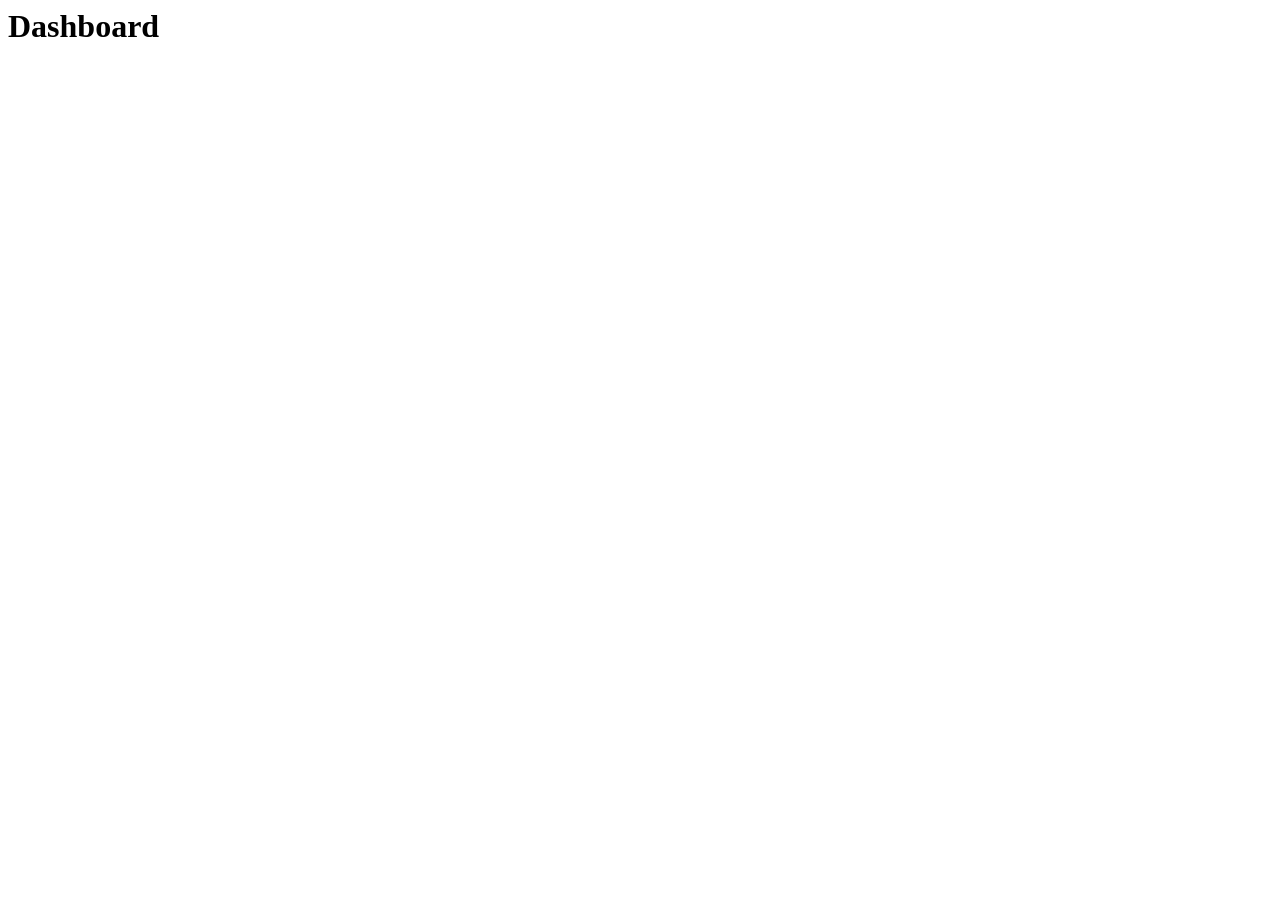
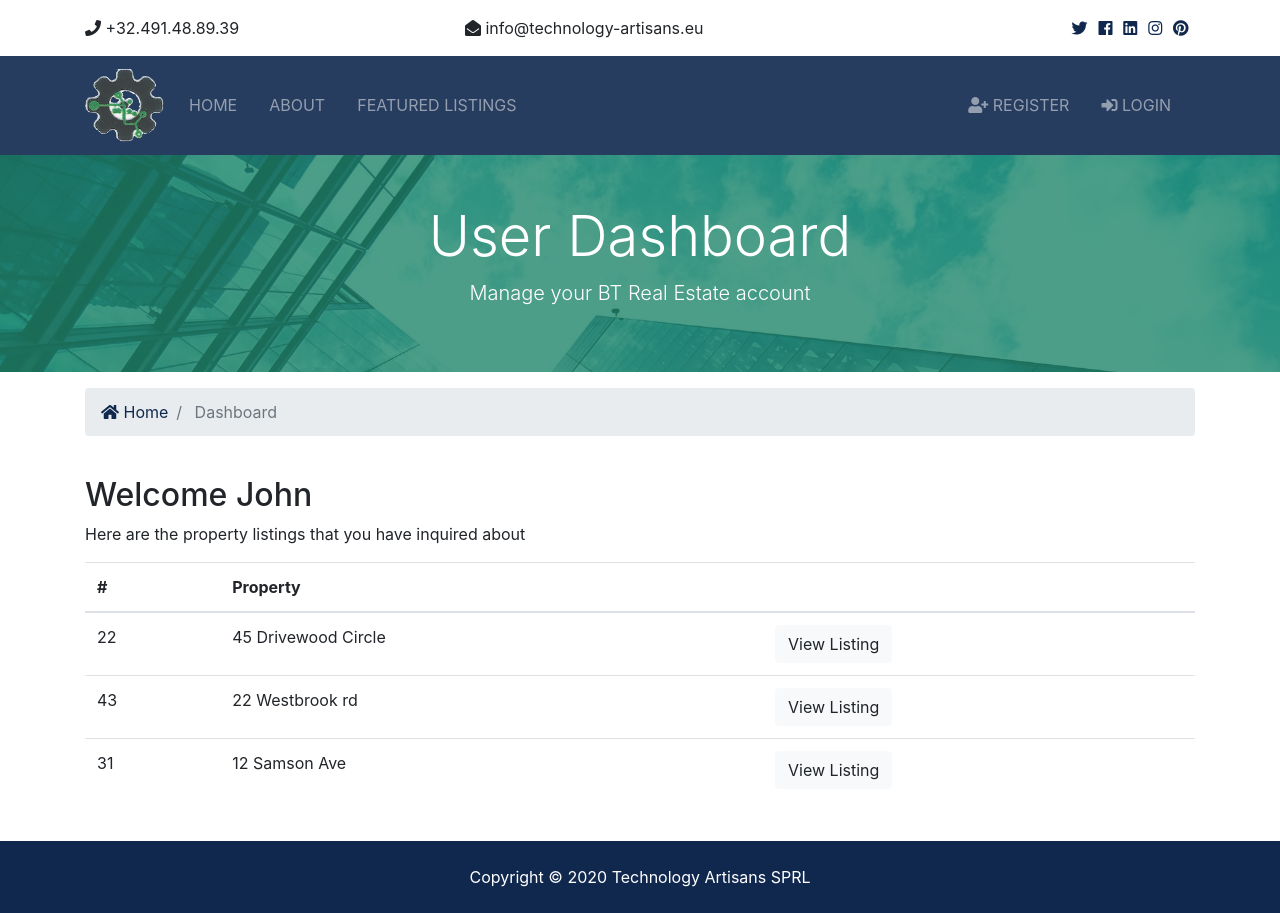
Before and after one commit to tonper19/btre_project, a Django app: page /accounts/dashboard in a window 1280 px wide. Before the commit the page is almost empty. Before the commit the page ends 37 px from the top, so only its background shows below. Run offline with Django 3.2, Linux system fonts and the light colour scheme; some libraries are stand-ins or nearby versions.

Commit message:
53. Logout & Navbar Auth Links

```diff
--- a/accounts/views.py
+++ b/accounts/views.py
@@ -60,6 +60,11 @@ def login(request):
         return render(request, "accounts/login.html")
 
 def logout(request):
+    # 14/03/2020 this function should be called from templates\partials\_navbar.html
+    if request.method == "POST":
+        auth.logout(request)
+        messages.success(request, "Your are now logged out")
+
     return redirect("index")
 
 def dashboard(request):
--- a/templates/accounts/dashboard.html
+++ b/templates/accounts/dashboard.html
@@ -1 +1,74 @@
-<h1>Dashboard</h1>
+{% extends "base.html" %}
+
+{% block content %}
+<section id="showcase-inner" class="py-5 text-white">
+    <div class="container">
+      <div class="row text-center">
+        <div class="col-md-12">
+          <h1 class="display-4">User Dashboard</h1>
+          <p class="lead">Manage your BT Real Estate account</p>
+        </div>
+      </div>
+    </div>
+  </section>
+
+  <!-- Breadcrumb -->
+  <section id="bc" class="mt-3">
+    <div class="container">
+      <nav aria-label="breadcrumb">
+        <ol class="breadcrumb">
+          <li class="breadcrumb-item">
+            <a href="{% url 'index' %}">
+              <i class="fas fa-home"></i> Home</a>
+          </li>
+          <li class="breadcrumb-item active"> Dashboard</li>
+        </ol>
+      </nav>
+    </div>
+  </section>
+  <!-- Alerts -->
+  {% include "partials/_alerts.html" %}
+
+  <section id="dashboard" class="py-4">
+    <div class="container">
+      <div class="row">
+        <div class="col-md-12">
+          <h2>Welcome John</h2>
+          <p>Here are the property listings that you have inquired about</p>
+          <table class="table">
+            <thead>
+              <tr>
+                <th scope="col">#</th>
+                <th scope="col">Property</th>
+                <th></th>
+              </tr>
+            </thead>
+            <tbody>
+              <tr>
+                <td>22</td>
+                <td>45 Drivewood Circle</td>
+                <td>
+                  <a class="btn btn-light" href="#">View Listing</a>
+                </td>
+              </tr>
+              <tr>
+                <td>43</td>
+                <td>22 Westbrook rd</td>
+                <td>
+                  <a class="btn btn-light" href="#">View Listing</a>
+                </td>
+              </tr>
+              <tr>
+                <td>31</td>
+                <td>12 Samson Ave</td>
+                <td>
+                  <a class="btn btn-light" href="#">View Listing</a>
+                </td>
+              </tr>
+            </tbody>
+          </table>
+        </div>
+      </div>
+    </div>
+  </section>
+{% endblock %}
--- a/templates/pages/index.html
+++ b/templates/pages/index.html
@@ -64,7 +64,8 @@
       </div>
     </div>
   </section>
-
+  <!-- 14/03/2020 extra break to be able to see the Alerts below -->
+  <br>
   <!-- Alerts -->
   {% include "partials/_alerts.html" %}
   <!-- Listings -->
--- a/templates/partials/_navbar.html
+++ b/templates/partials/_navbar.html
@@ -41,6 +41,30 @@
             </ul>
 
             <ul class="navbar-nav ml-auto">
+              {% if user.is_authenticated %}
+                <li
+                  {% if 'dashboard' in request.path %}
+                    class="nav-item active mr-3"
+                  {% else %}
+                    class="nav-item mr-3"
+                  {% endif %}
+                >
+                  <a class="nav-link" href="{% url 'dashboard' %}">
+                    Welcome {{ user.first_name }}</a>
+                </li>
+                <li class="nav-item mr-3">
+                  <!-- 14/03/2020 he link below will call the javascript script which calls -->
+                  <!-- the form bellow -->
+                  <a href="javascript:{document.getElementById('logout').submit()}"
+                     class="nav-link"><i class="fas fa-sign-out-alt"></i> Logout</a>
+                  <!-- this form... and POST a method calling the logout function in  -->
+                  <!-- acounts/views.py -->
+                  <form action="{% url 'logout' %}" method="POST" id="logout">
+                    {% csrf_token %}
+                    <input type="hidden">
+                  </form>
+                </li>
+              {% else %}
                 <li
                   {% if 'register' in request.path %}
                     class="nav-item active mr-3"
@@ -62,6 +86,7 @@
                     <i class="fas fa-sign-in-alt"></i>
                     Login</a>
                 </li>
+              {% endif %}
             </ul>
         </div>
     </div>
```
